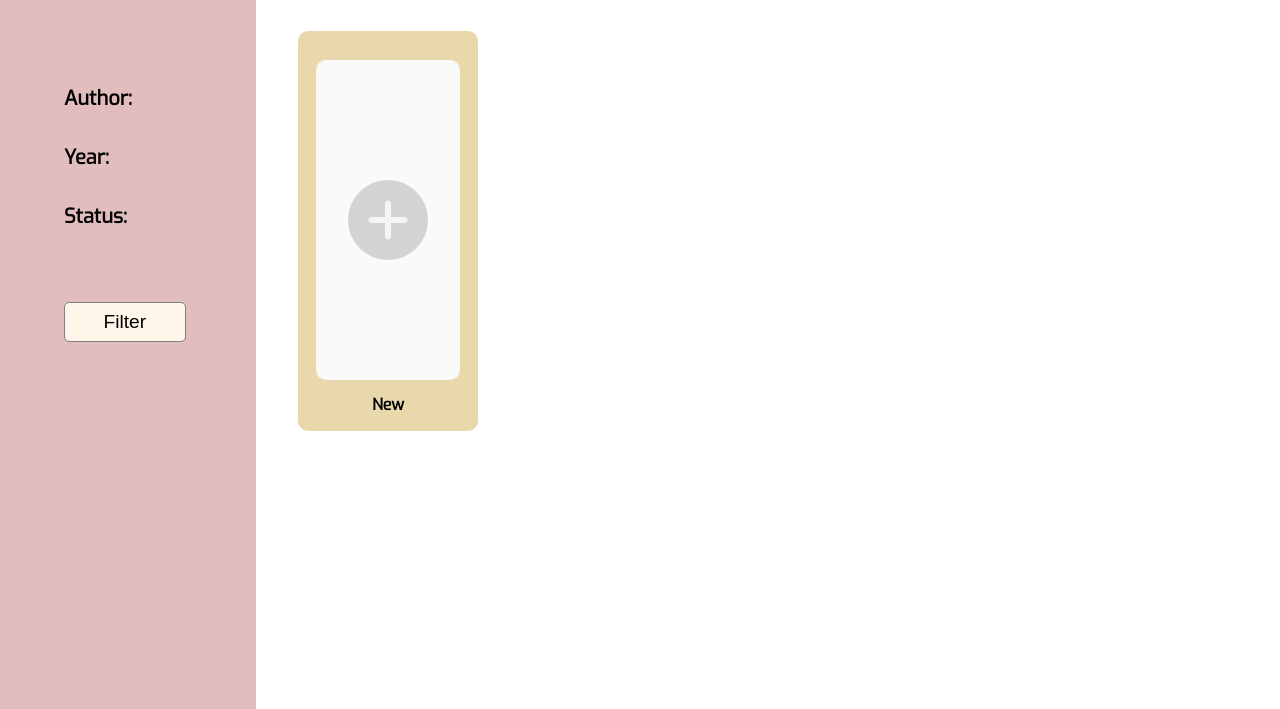
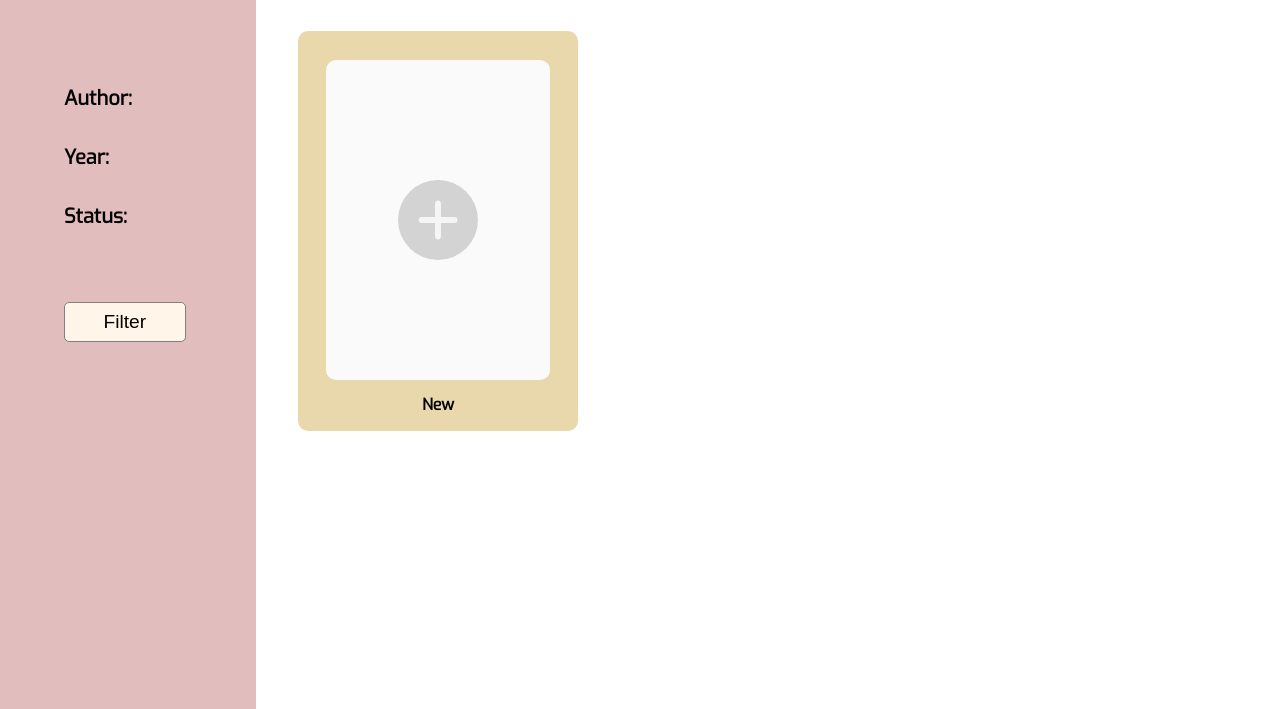
Before and after one commit to Anjin9712/Library, a plain HTML site: page index.html in a window 1280 px wide. Shown: the part 91-800 px from the top of the page. Drawn offline with Linux system fonts and the light colour scheme; a web font is replaced by a local one.

Commit message:
- Fixed width book cards

```diff
--- a/styles/styles.css
+++ b/styles/styles.css
@@ -194,8 +194,8 @@ header {
 
 .book {
     background-color: rgb(233, 216, 172);
-    height: 100%;
-    width: 100%;
+    height: 400px;
+    width: 280px;
     border-radius: 10px;
     display: flex;
     flex-direction: column;
```
